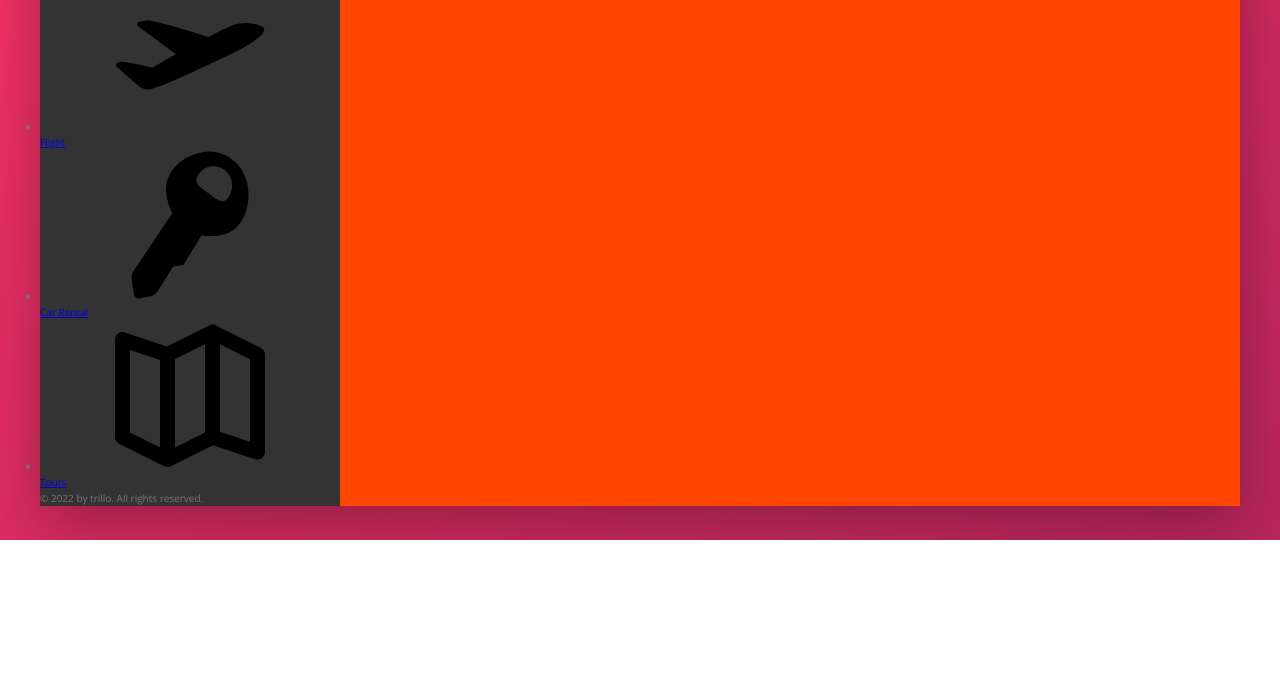
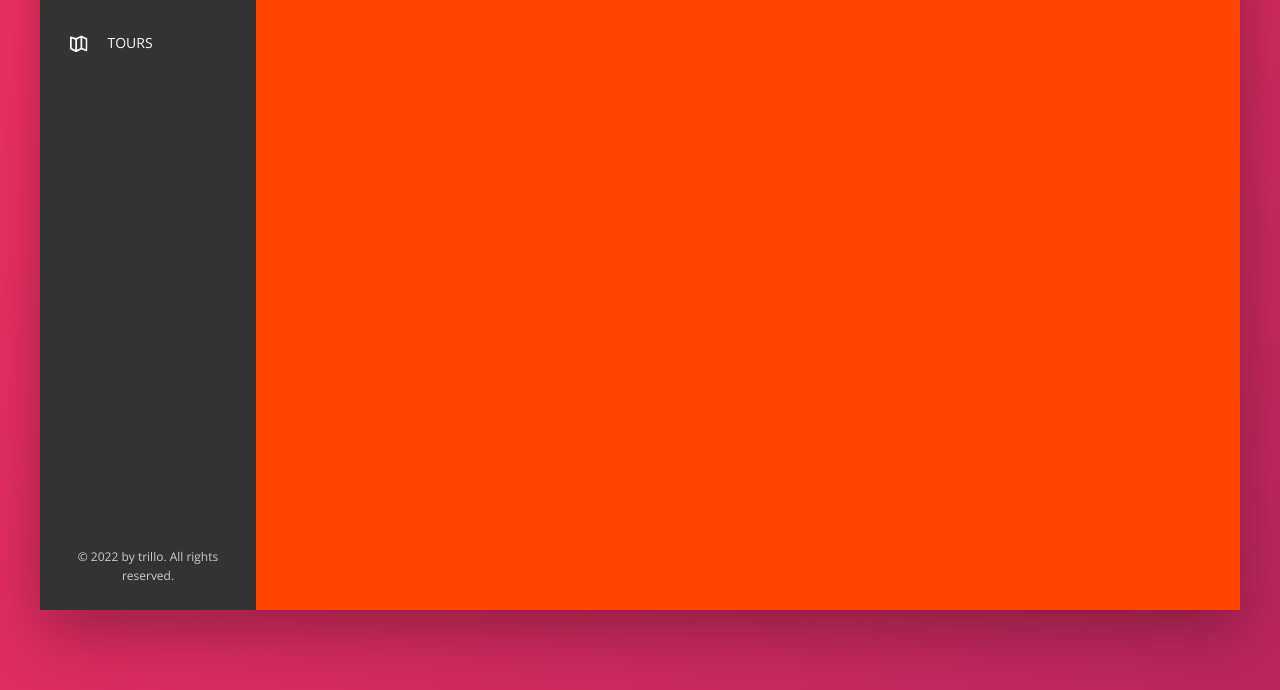
Before and after one commit to roshan-gh/trillo, a website: page index.html in a window 1280 px wide. Shown: the part 340-1030 px from the top of the page. Before the commit the page ends 880 px from the top, so only its background shows below. Drawn offline with nearby package versions, Linux system fonts and the light colour scheme.

Commit message:
sidebar added

```diff
--- a/index.html
+++ b/index.html
@@ -46,7 +46,7 @@
         <div class="content">
             <nav class="sidebar">
                 <ul class="side-nav">
-                    <li class="side-nav__item">
+                    <li class="side-nav__item side-nav__item--active">
                         <a href="#" class="side-nav__link">
                             <svg class="side-nav__icon">
                                 <use xlink:href="img/sprite.svg#icon-home"></use>
--- a/sass/components/_components.scss
+++ b/sass/components/_components.scss
@@ -57,6 +57,9 @@
         height: 2rem;
         width: 2rem;
         fill: $--color-grey-dark-3;
+        &:hover {
+            cursor: pointer;
+        }
     }
 }
 
@@ -98,11 +101,9 @@
         top: 1.5rem;
         right: 1.1rem;
     }
-    &__user {}
     &__user-photo {
         height: 3.75rem;
         border-radius: 50%;
         margin-right: 2rem;
     }
-    &__user-name {}
 }
--- a/sass/components/_side-navigation.scss
+++ b/sass/components/_side-navigation.scss
@@ -1,10 +1,58 @@
 //Side navigation
-.side-bar {}
-
 .side-nav {
-    &__item {}
-    &__link {}
-    &__icon {}
+    font-size: 1.4rem;
+    list-style: none;
+    margin-top: 3.5rem;
+    &__item {
+        position: relative;
+        &:not(:last-child) {
+            margin-bottom: 0.5rem;
+        }
+    }
+    //for the side menu animations
+    &__item::before {
+        content: "";
+        display: block;
+        position: absolute;
+        top: 0;
+        left: 0;
+        width: 3px;
+        height: 100%;
+        background-color: $--color-primary;
+        transform: scaleY(0);
+        transition: transform 0.2s, width 0.4s cubic-bezier(1, 0, 0, 1) 0.2s, background-color 0.1s; //second number is for delay
+    }
+    &__item:hover::before,
+    &__item--active::before {
+        transform: scaleY(1);
+        width: 100%;
+    }
+    &__item:active::before {
+        background-color: $--color-primary-light;
+    }
+    &__link:link,
+    &__link:visited {
+        color: $--color-grey-light-1;
+        text-decoration: none;
+        text-transform: uppercase;
+        display: block;
+        padding: 1.5rem 3rem;
+        display: flex;
+        align-items: center;
+        position: relative;
+        z-index: 10; //z-index works only when position set
+    }
+    &__icon {
+        width: 1.75rem;
+        height: 1.75rem;
+        margin-right: 2rem;
+        fill: currentColor;
+    }
 }
 
-.legal {}
+.legal {
+    font-size: 1.2rem;
+    color: $--color-grey-light-4;
+    text-align: center;
+    padding: 2.5rem;
+}
--- a/sass/layouts/_layout.scss
+++ b/sass/layouts/_layout.scss
@@ -23,10 +23,15 @@
 .sidebar {
     background-color: $--color-grey-dark-1;
     flex: 0 0 18%;
+    display: flex;
+    flex-direction: column;
+    justify-content: space-between;
 }
 
 .hotel-view {
     // background-color: $--color-white;
     flex: 1;
+    //for testing
     background-color: orangered;
+    height: 80rem;
 }
```
Also changed, not shown: css/style.css.
